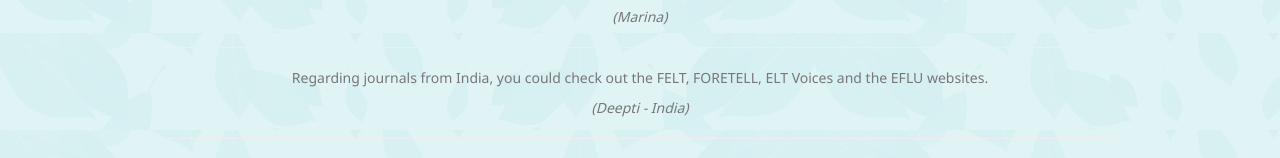
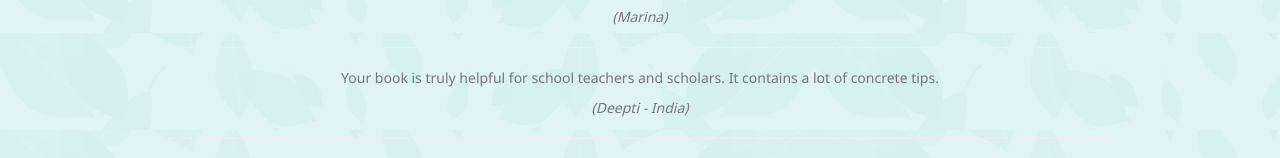
Before and after one commit to joweber123/isobel-book-1, a plain HTML site: page index.html in a window 1280 px wide. Shown: the part 2088-2246 px from the top of the page. Drawn offline with nearby package versions, Linux system fonts and the light colour scheme.

Commit message:
new comment

```diff
--- a/index.html
+++ b/index.html
@@ -90,7 +90,7 @@
             <p> A very well-informed and extremely interesting research on grassroots teachers of English as a foreign language in secondary schools – that is, real teachers in everyday school practice in non-privileged bilingual contexts. An excellent study in a field that has been neglected by mainstream literature in the last decades, missing the peculiarities of adolescent learners. The author shows a wide range of readings on research reports, reflections on educational policies and direct observation of classroom practice in a variety of international contexts. I really recommend this book to all secondary EFL teachers as they can identify with the narratives of real experience in everyday teaching, find topics for reflection and compare methodologies in different contexts. One of the commonalities Isobel Rainey finds in the teachers she met all over the world is that many of us really care about the overall education of our students and try to help them be better people. Also a confidence-boosting book I recommend to all EFL teachers. </p>
             <p><em>(Marina)</em></p>
             <hr>
-            <p>Regarding journals from India, you could check out the FELT, FORETELL, ELT Voices and the EFLU websites. </p>
+            <p>Your book is truly helpful for school teachers and scholars. It contains a lot of concrete tips. </p>
             <p><i>(Deepti - India)</i></p>
             <hr>
             <p> The author’s enthusiasm for the topic is obvious throughout the book; its manifestation can be traced in the content of the book, its structural organization, design and careful reports of numerous classroom episodes collected by the author for many years. The book is completed by a thorough bibliography, making skillful use of the sources. I recommend this book to secondary EFL teachers, students and researchers as I am sure all these audiences will benefit from reading it. </p>
```
Also changed, not shown: 1 other file.
